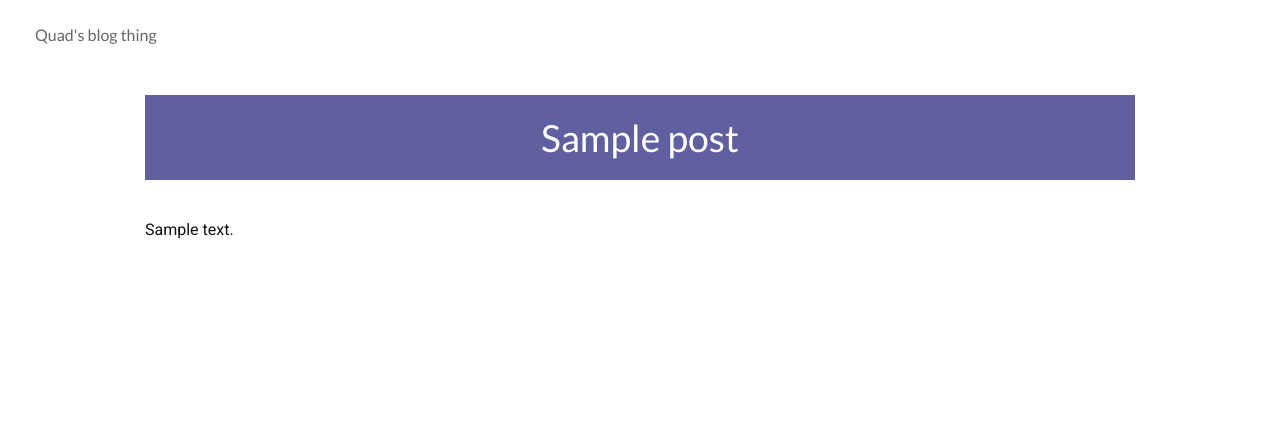
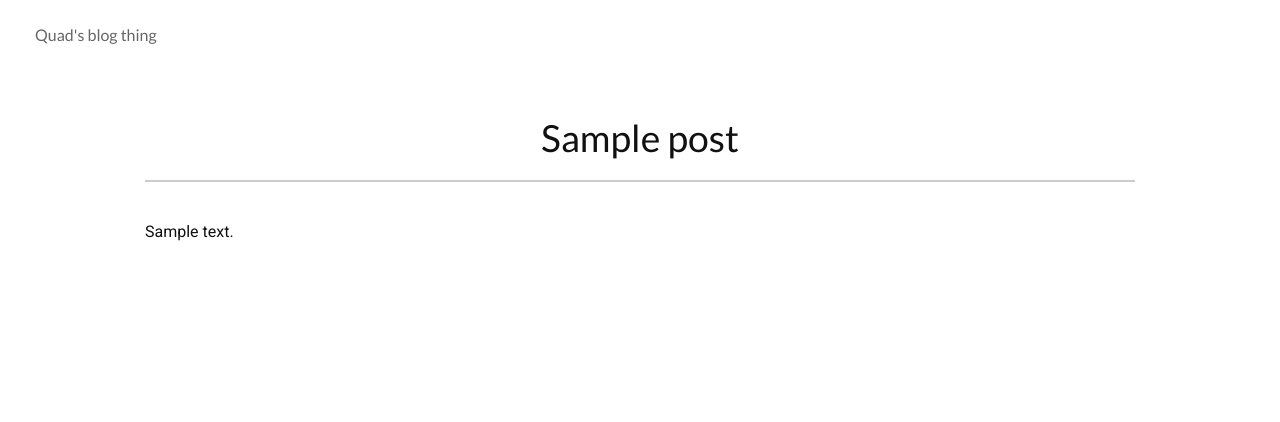
Before and after one commit to QuadPiece/flask-blog, a Flask app: template templates/post.html in a window 1280 px wide. Shown: the top 422 px of the page. Run offline with Flask 2, Linux system fonts and the light colour scheme; the template is opened without the code that fills it: most values are stand-ins (such as "Sample title", 1, 10 or a date in 2020).

Commit message:
Restyle title

```diff
--- a/static/style.css
+++ b/static/style.css
@@ -142,8 +142,6 @@ a:hover {
 /* Post page */
 
 .title {
-  background-color: #6060A0;
-  color: #ffffff;
   width: 100%;
   font-family: "Lato", sans-serif;
   font-weight: 400;
@@ -152,6 +150,7 @@ a:hover {
   padding: 20px;
   box-sizing: border-box;
   margin-bottom: 40px;
+  border-bottom: solid 2px #CCCCCC;
 }
 
 .post h1 {
```
